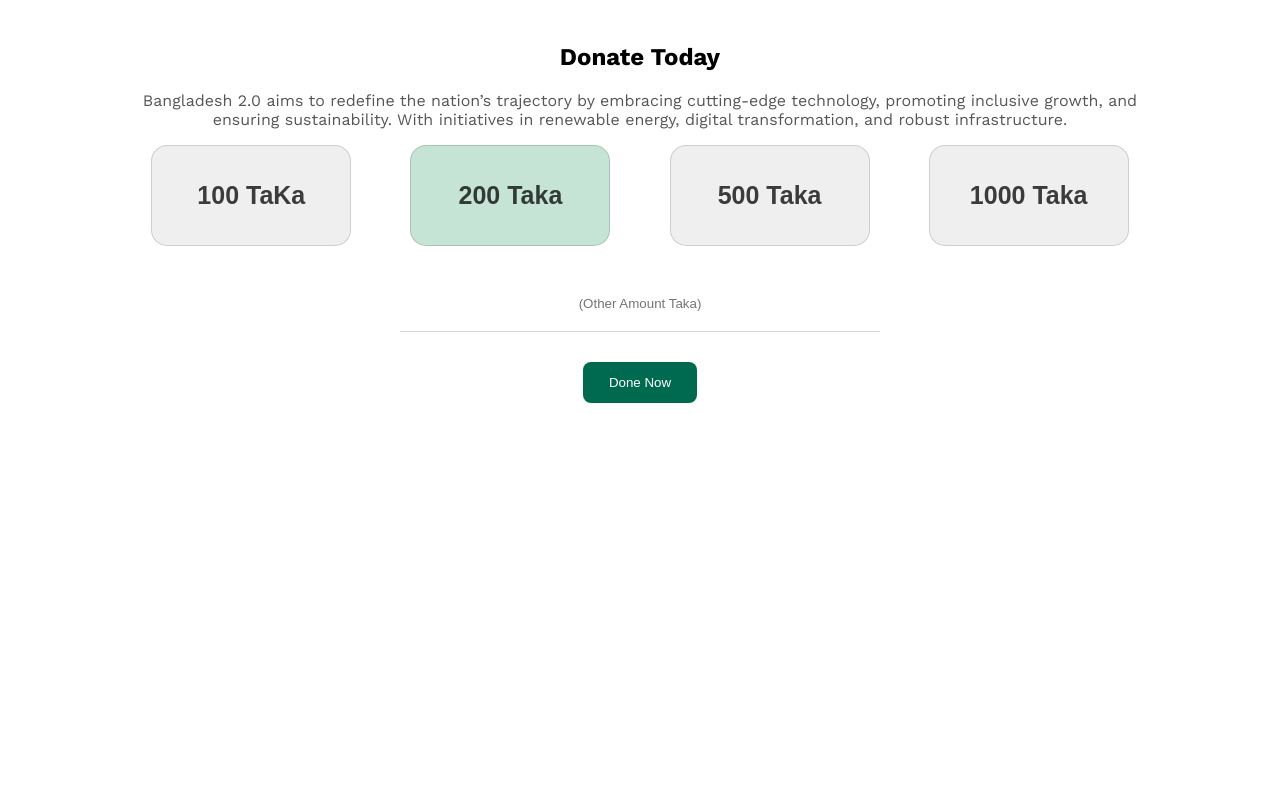
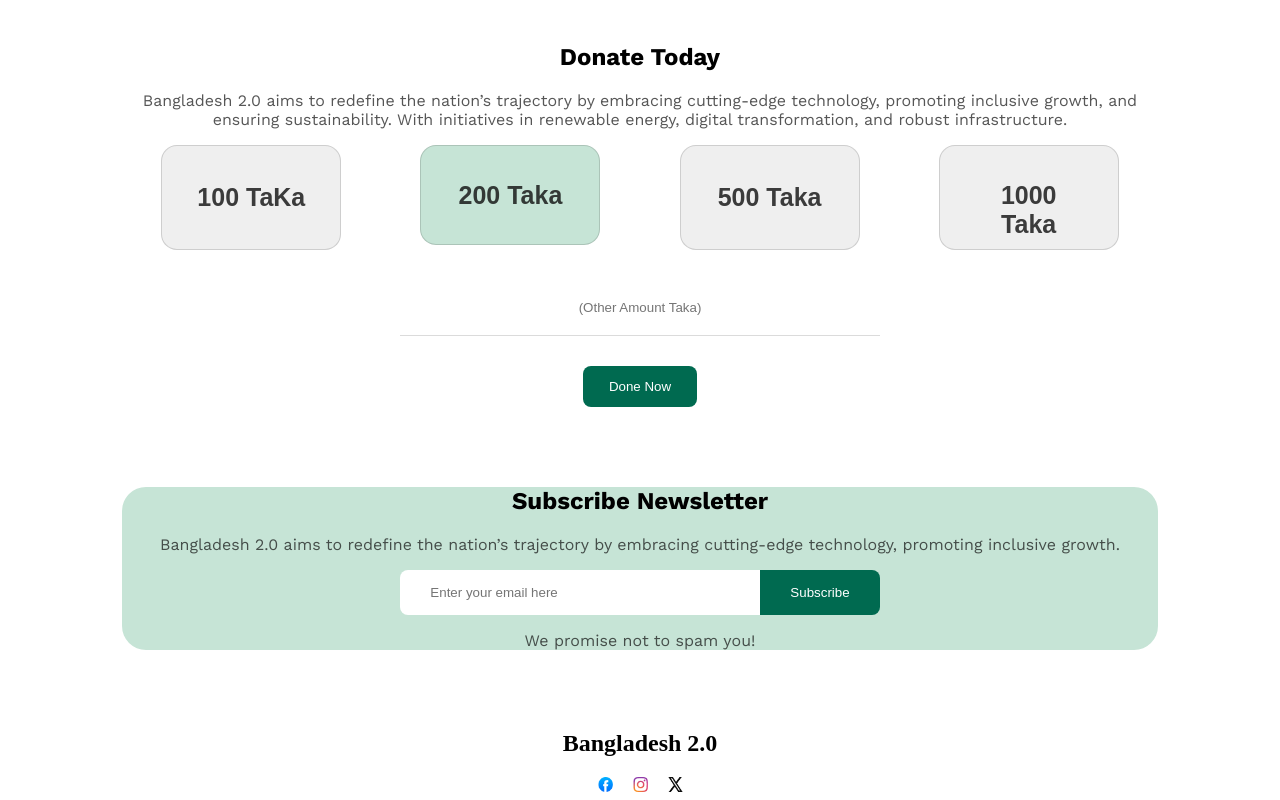
Before and after one commit to Efaz433/assignment-1, a plain HTML site: page index.html in a window 1280 px wide. Shown: the part 3313-4113 px from the top of the page. Before the commit the page ends 3724 px from the top, so only its background shows below. Drawn offline with nearby package versions, Linux system fonts and the light colour scheme.

Commit message:
add everything

```diff
--- a/index.html
+++ b/index.html
@@ -180,8 +180,30 @@
             <div><button class="common-btn">Done Now</button></div>
 
         </section>
+        <section class="common-top-margin last">
+            <h1>Subscribe Newsletter</h1>
+            <p class="common-font-style">Bangladesh 2.0 aims to redefine the nation’s trajectory by embracing cutting-edge technology, promoting inclusive growth.</p>
+           <div class="last-div">
+            <input class="input-email" type="email" placeholder="Enter your email here">
+            <button class="subs-btn">Subscribe</button>
+           </div>
 
+
+            <p class="common-font-style">We promise not to spam you!</p>
+
+
+        </section>
     </main>
-    <footer></footer>
+    <footer>
+        <section class="foot-sec common-top-margin">
+            <h1 >Bangladesh 2.0</h1>
+            <div class="foot-div">
+                <img class="foot-img" src="./assets/facebook.png" alt="">
+                <img class="foot-img" src="./assets/instagram.png" alt="">
+                <img class="foot-img" src="./assets/x.png" alt="">
+            </div>
+
+        </section>
+    </footer>
 </body>
 </html>
--- a/styles/style.css
+++ b/styles/style.css
@@ -191,6 +191,7 @@ td, th {
     padding: 15px;
 }
 select{
+    border-radius: 5px;
     background-color: rgb(198, 228, 214);
 }
 /*recrnt news*/
@@ -230,7 +231,8 @@ select{
     border: 1px solid rgba(14, 14, 14, 0.15);
     border-radius: 16px;
     padding: 35px;
-    width: 200px;
+    width: 180px;
+    height: 105px;
     color: rgba(14, 14, 14, 0.8);
     font-size: 25px;
     font-weight: 700;
@@ -240,7 +242,8 @@ select{
     border: 1px solid rgba(14, 14, 14, 0.15);
     border-radius: 16px;
     padding: 35px;
-    width: 200px;
+    width: 180px;
+    height: 100px;
     background-color: rgb(198, 228, 214);
     color: rgba(14, 14, 14, 0.8);
     font-size: 25px;
@@ -264,3 +267,41 @@ select{
     padding: 20px 40px 20px 40px;
     text-align: center;
 }
+/*Subscribe Newsletter*/
+.last{
+    text-align: center;
+    background-color: rgb(198, 228, 214);
+    border-radius: 24px;
+}
+.last-div{
+    display: flex;
+    justify-content: center;
+    gap: none;
+}
+.input-email{
+    border: none;
+    width: 300px;
+    border-radius: 8px 0px 0px 8px;
+    padding: 15px 30px;
+}
+.subs-btn{
+    border: none;
+    border-radius: 0px 8px 8px 0px;
+    background-color: rgb(0, 106, 80);
+    padding: 15px 30px;
+    color: white;
+
+}
+/*footer*/
+.foot-sec{
+    text-align: center;
+}
+.foot-div{
+    display: flex;
+    justify-content: center;
+    gap: 20px;
+}
+.foot-img{
+    width: 15px;
+    height: 15px;
+}
```
